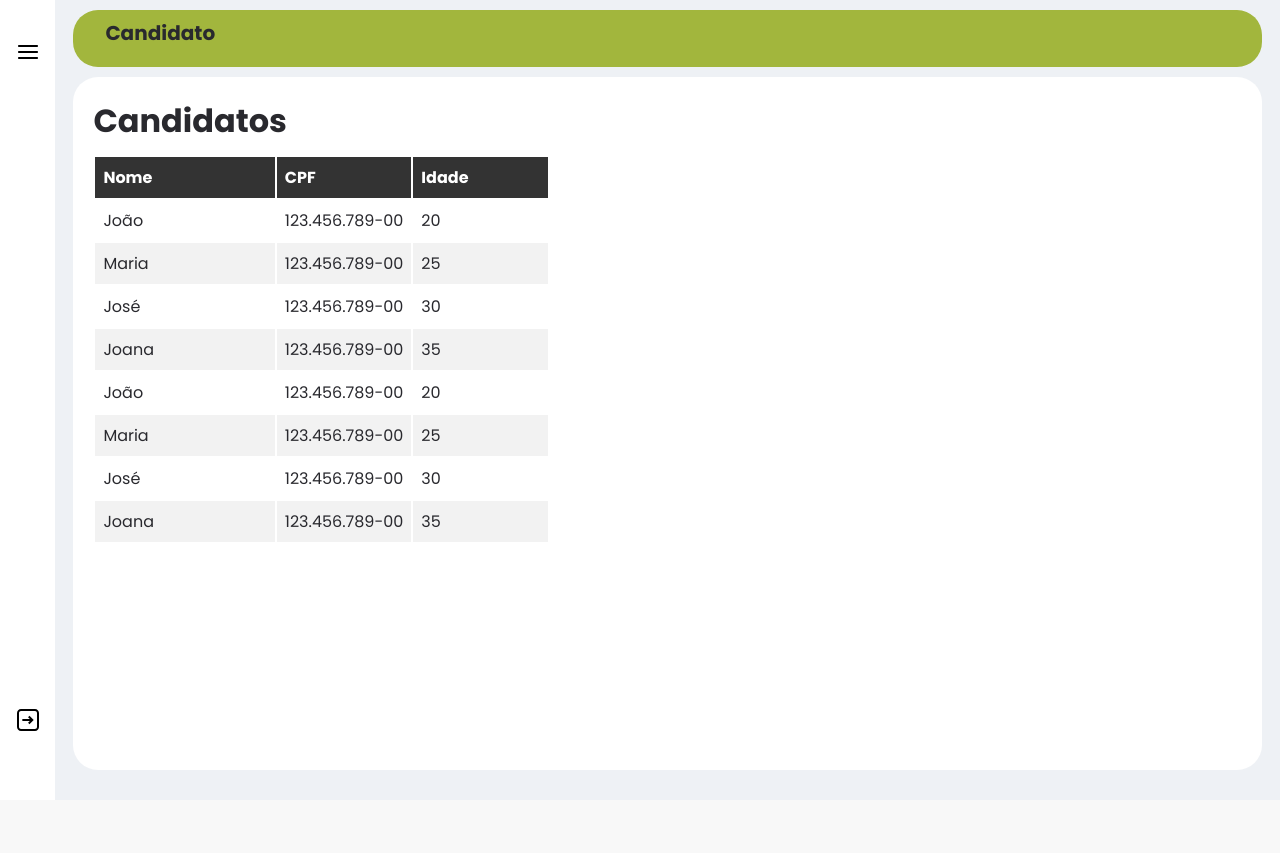
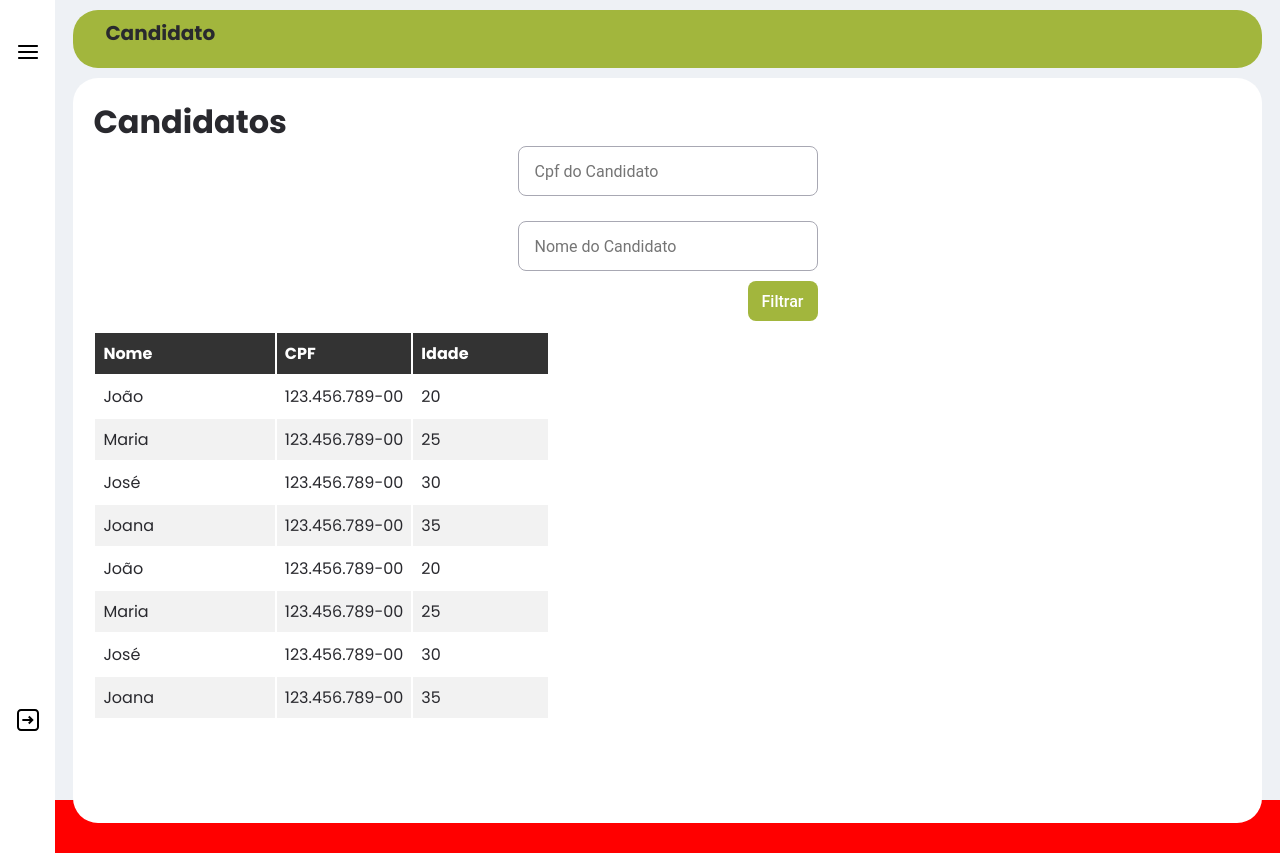
Before and after one commit to lucasffa/ficha-agil-frontend, a React (Create React App) app: page /candidato in a window 1280 px wide. Before the commit the page ends 800 px from the top, so only its background shows below. Built offline with nearby package versions, Linux system fonts and the light colour scheme.

Commit message:
criado input padrão, alterado os css

```diff
--- a/package.json
+++ b/package.json
@@ -11,6 +11,7 @@
     "@types/node": "^16.18.23",
     "@types/react": "^18.0.33",
     "@types/react-dom": "^18.0.11",
+    "@types/uniqid": "^5.3.2",
     "react": "^18.2.0",
     "react-dom": "^18.2.0",
     "react-hook-form": "^7.43.9",
@@ -18,6 +19,7 @@
     "react-scripts": "5.0.1",
     "sass": "^1.61.0",
     "typescript": "^4.9.5",
+    "uniqid": "^5.4.0",
     "web-vitals": "^2.1.4",
     "yup": "^1.0.2"
   },
--- a/src/App.tsx
+++ b/src/App.tsx
@@ -1,10 +1,11 @@
 import { BrowserRouter as Router } from 'react-router-dom';
 import Rotas from './routes';
+import uniqid from 'uniqid';
 
 function App() {
   return (
     <Router>
-      <Rotas />
+      <Rotas key={uniqid()} />
     </Router>
   );
 }
--- a/src/Home/Home.tsx
+++ b/src/Home/Home.tsx
@@ -1,3 +1,3 @@
 export default function Home() {
-  return <h1 style={{ paddingLeft: '20px', paddingTop: '20px' }}>Bem vindo</h1>;
+  return <h1 style={{ paddingLeft: '20px' }}>Bem vindo</h1>;
 }
--- a/src/SignIn/SignIn.tsx
+++ b/src/SignIn/SignIn.tsx
@@ -22,6 +22,7 @@ export default function SignIn({ urlBase }: SignInProps) {
     Email: Yup.string().required('E-mail obrigatório'),
     Senha: Yup.string().required('Senha obrigatória'),
   });
+
   console.log(urlBase);
   const resolver = yupResolver(validationSchema);
 
--- a/src/SignIn/signIn.scss
+++ b/src/SignIn/signIn.scss
@@ -55,9 +55,8 @@
 
     .button {
       margin-top: 16px;
-      width: 49.5vh;
-      align-items: center;
-      margin-left: 0.4rem;
+      width: 90%;
+      align-self: center;
       text-decoration: none;
       }
 
--- a/src/components/Menu/Menu.tsx
+++ b/src/components/Menu/Menu.tsx
@@ -8,15 +8,14 @@ import closeMenuIcon from '../../assets/images/close.svg';
 import sairIcon from '../../assets/images/exit.svg';
 import { useState } from 'react';
 
+const sections = [
+  { rota: 'dashboard', name: 'Dashboard' },
+  { rota: 'candidato', name: 'Candidato' },
+  { rota: 'usuario', name: 'Usuário' },
+];
+
 export function SideMenu() {
   const [hiddenMenu, setHiddenMenu] = useState(false);
-
-  const sections = [
-    { id: 'dashboard', name: 'Dashboard' },
-    { id: 'candidato', name: 'Candidato' },
-    { id: 'voluntario', name: 'Voluntário' },
-    { id: 'usuario', name: 'Usuário' },
-  ];
 
   return (
     <aside className={hiddenMenu === false ? 'side-menu closed' : 'side-menu'}>
@@ -37,9 +36,11 @@ export function SideMenu() {
         <>
           <nav>
             <ul>
-              {sections.map(section => (
-                <li key={section.id}>
-                  <Link to={section.id}>{section.name}</Link>
+              {sections.map((section, idx) => (
+                <li key={idx}>
+                  <Link to={section.rota} key={idx}>
+                    {section.name}
+                  </Link>
                 </li>
               ))}
             </ul>
@@ -56,18 +57,11 @@ export function SideMenu() {
 export function TopMenu() {
   const location = useLocation();
 
-  const sections = [
-    { id: 'dashboard', name: 'Dashboard', key: 1 },
-    { id: 'candidato', name: 'Candidato', key: 2 },
-    { id: 'voluntario', name: 'Voluntário', key: 3 },
-    { id: 'usuario', name: 'Usuário', key: 4 },
-  ];
-
   return (
     <header className="top-menu">
-      {sections.map(section =>
-        location.pathname.replace('/', '') === section.id ? (
-          <h1 className="top-menu-name" key={section.id}>
+      {sections.map((section, idx) =>
+        location.pathname.replace('/', '') === section.rota ? (
+          <h1 className="top-menu-name" key={idx}>
             {section.name}
           </h1>
         ) : null
--- a/src/components/Menu/menu.scss
+++ b/src/components/Menu/menu.scss
@@ -4,7 +4,7 @@
   padding-top: 40px;
   display: flex;
   flex-direction: column;
-  height: 100vh;
+	height: auto;
 }
 
 .side-menu ul {
@@ -43,7 +43,8 @@
   border-radius: 25px;
   margin-top: 10px;
   width: 97%;
-  height: 8vh;
+  height: 60px;
+  padding-bottom: 20px;
   h1 {
     color: #29292e;
     font-size: 20px;
@@ -58,7 +59,7 @@
   flex-direction: column;
   align-items: center;
 	width: 55px;
-	height: 100vh;
+	height: auto;
   left: 0;
   padding-top: 40px;
   background-color: #FFF;
--- a/src/pages/candidato/candidatoDashboard/CandidatoDashboard.tsx
+++ b/src/pages/candidato/candidatoDashboard/CandidatoDashboard.tsx
@@ -1,15 +1,70 @@
 import React from 'react';
 import { Candidatos } from '../../dataFake';
 import './candidatoDashboard.scss';
+import { Controller, useForm } from 'react-hook-form';
+import { Button } from '../../../components/Button/Button';
 
 // type CandidatoDashboardProps = {
 //   candidatos: CandidatosProps;
 // }
 
+interface CandidatoFilterProps {
+  Nome: string;
+  Cpf: string;
+  //Status: string;
+}
 export default function CandidatoDashboard() {
+  const { control, handleSubmit } = useForm<CandidatoFilterProps>({
+    mode: 'onBlur',
+    defaultValues: {
+      Nome: '',
+      Cpf: '',
+    },
+  });
   return (
-    <>
+    <div className="container-dashboard-candidato">
+      <main>
         <h1 style={{ paddingLeft: '20px', paddingTop: '20px' }}>Candidatos</h1>
+        <div className="busca-content">
+          <form
+            onSubmit={handleSubmit((data, event) => {
+              event?.preventDefault();
+
+              if (data) {
+                console.log(data);
+              }
+            })}
+          >
+            <Controller
+              control={control}
+              name="Cpf"
+              render={({ field }) => {
+                return (
+                  <input
+                    type="text"
+                    placeholder="Cpf do Candidato"
+                    {...field}
+                  />
+                );
+              }}
+            />
+            <br />
+            <Controller
+              control={control}
+              name="Nome"
+              render={({ field }) => {
+                return (
+                  <input
+                    type="text"
+                    placeholder="Nome do Candidato"
+                    {...field}
+                  />
+                );
+              }}
+            />
+            <Button className="button">Filtrar</Button>
+          </form>
+        </div>
         <div className="listagem-candidatos">
           <table>
             <thead>
@@ -23,7 +78,9 @@ export default function CandidatoDashboard() {
               {Candidatos.map(candidato => {
                 return (
                   <tr key={candidato.id}>
-                  <td className="listagem-candidatos-nome">{candidato.nome}</td>
+                    <td className="listagem-candidatos-nome">
+                      {candidato.nome}
+                    </td>
                     <td className="listagem-candidatos-cpf">{candidato.cpf}</td>
                     <td className="listagem-candidatos-idade">
                       {candidato.idade}
@@ -34,6 +91,7 @@ export default function CandidatoDashboard() {
             </tbody>
           </table>
         </div>
-    </>
+      </main>
+    </div>
   );
 }
--- a/src/pages/candidato/candidatoDashboard/candidatoDashboard.scss
+++ b/src/pages/candidato/candidatoDashboard/candidatoDashboard.scss
@@ -1,3 +1,7 @@
+.container-dashboard-candidato {
+  display: flex;
+  flex-direction: column;
+
 .listagem-candidatos {
   font-family: 'Poppins', sans-serif;
   border-collapse: collapse;
@@ -7,10 +11,13 @@
   overflow: auto;
 }
 
+.listagem-candidatos {
+  margin-bottom: 90px;
+}
 .listagem-candidatos thead {
   position: sticky;
   top: 0;
-  z-index: 1;
+   z-index: 1;
 }
 
 .listagem-candidatos th,
@@ -44,3 +51,34 @@
 .listagem-candidatos .listagem-candidatos-idade {
   width: 30%;
 }
+
+.busca-content {
+  display: flex;
+  justify-content: center;
+  width: 100%;
+  form {
+    display: flex;
+    flex-direction: column;
+    width: 100%;
+    max-width: 300px;
+    input {
+      height: 50px;
+      border-radius: 8px;
+      padding: 0 16px;
+      background: #fff;
+      border: 1px solid #a8a8b3;
+    }
+
+    input {
+      width: 100%;
+    }
+
+    .button {
+      width: 70px;
+      height: 40px;
+      margin-top: 10px;
+      align-self: flex-end;
+    }
+  }
+}
+}
--- a/src/routes.tsx
+++ b/src/routes.tsx
@@ -5,6 +5,7 @@ import { SideMenu, TopMenu } from './components/Menu/Menu';
 import Home from './Home/Home';
 import './styles/global.scss';
 import CandidatoDashboard from './pages/candidato/candidatoDashboard/CandidatoDashboard';
+import uniqid from 'uniqid';
 
 export default function Rotas() {
   const location = useLocation();
@@ -16,10 +17,14 @@ export default function Rotas() {
         {location.pathname === '/login' ? null : <TopMenu />}
         <main className={location.pathname === '/login' ? '' : 'areas'}>
           <Routes>
-            <Route path="/" element={<Navigate to="/login" />} />
-            <Route path="/login" element={<SignIn />} />
-            <Route path="/dashboard" element={<Home />} />
-            <Route path="/candidato" element={<CandidatoDashboard />} />
+            <Route path="/" element={<Navigate to="/login" />} key={uniqid()} />
+            <Route path="/login" element={<SignIn />} key={uniqid()} />
+            <Route path="/dashboard" element={<Home />} key={uniqid()} />
+            <Route
+              path="/candidato"
+              element={<CandidatoDashboard />}
+              key={uniqid()}
+            />
           </Routes>
         </main>
       </div>
--- a/src/styles/global.scss
+++ b/src/styles/global.scss
@@ -5,9 +5,11 @@
   font-family: 'Poppins', sans-serif;
 }
 
-body {
-  background: #f8f8f8;
+html, body {
+  background: red;
   color: #29292e;
+  height: 100%;
+  width: 100%;
 }
 
 body,
@@ -22,6 +24,8 @@ textarea {
   flex-wrap: wrap;
   justify-content: flex-start;
   background-color: #eef1f5;
+  width: 100vw;
+  height: 100vh;
 }
 
 .main-content {
@@ -34,7 +38,7 @@ textarea {
 
 .areas {
   width: 97%;
-  height: 97%;
+  height: 100%;
   margin-top: 10px;
   margin-bottom: 30px;
   background-color: #FFF;
```
Also changed, not shown: src/Shared/InputPadraoForm.tsx (added, +16 -0 lines), 1 other file (tests, documents, lock files or other folders). Lines whose indentation alone changed are shown as unchanged.
